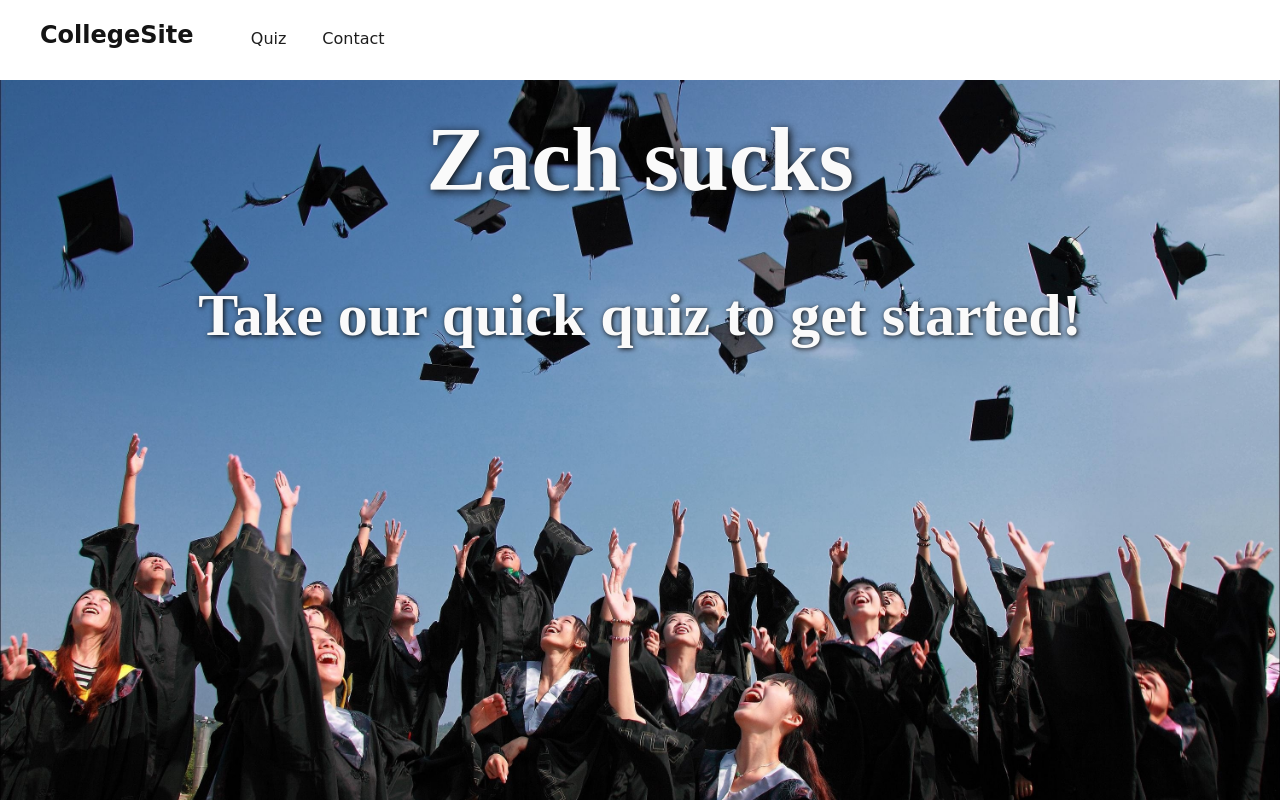
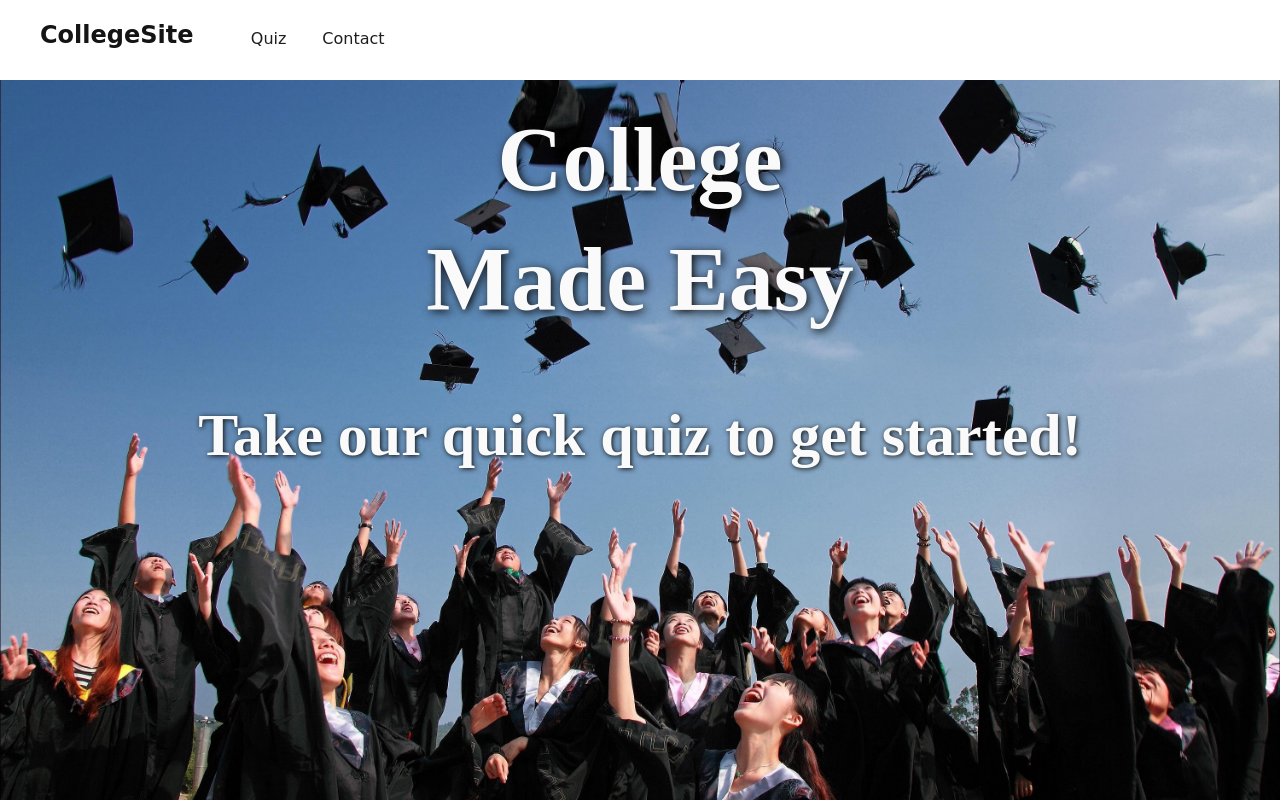
Before and after one commit to JaySchall/CollegeWebsite, a plain HTML site: page index.html in a window 1280 px wide. Shown: the top 802 px of the page. Drawn offline with Linux system fonts and the light colour scheme; a web font is replaced by a local one.

Commit message:
Update index.html

```diff
--- a/index.html
+++ b/index.html
@@ -20,7 +20,7 @@
     </header>
     <main>
       <section class="banner">
-        <h2>Zach sucks</h2>
+        <h2>College <br>Made Easy</h2>
         <h1>Take our quick quiz to get started!</h1>
 
       </section>
```
